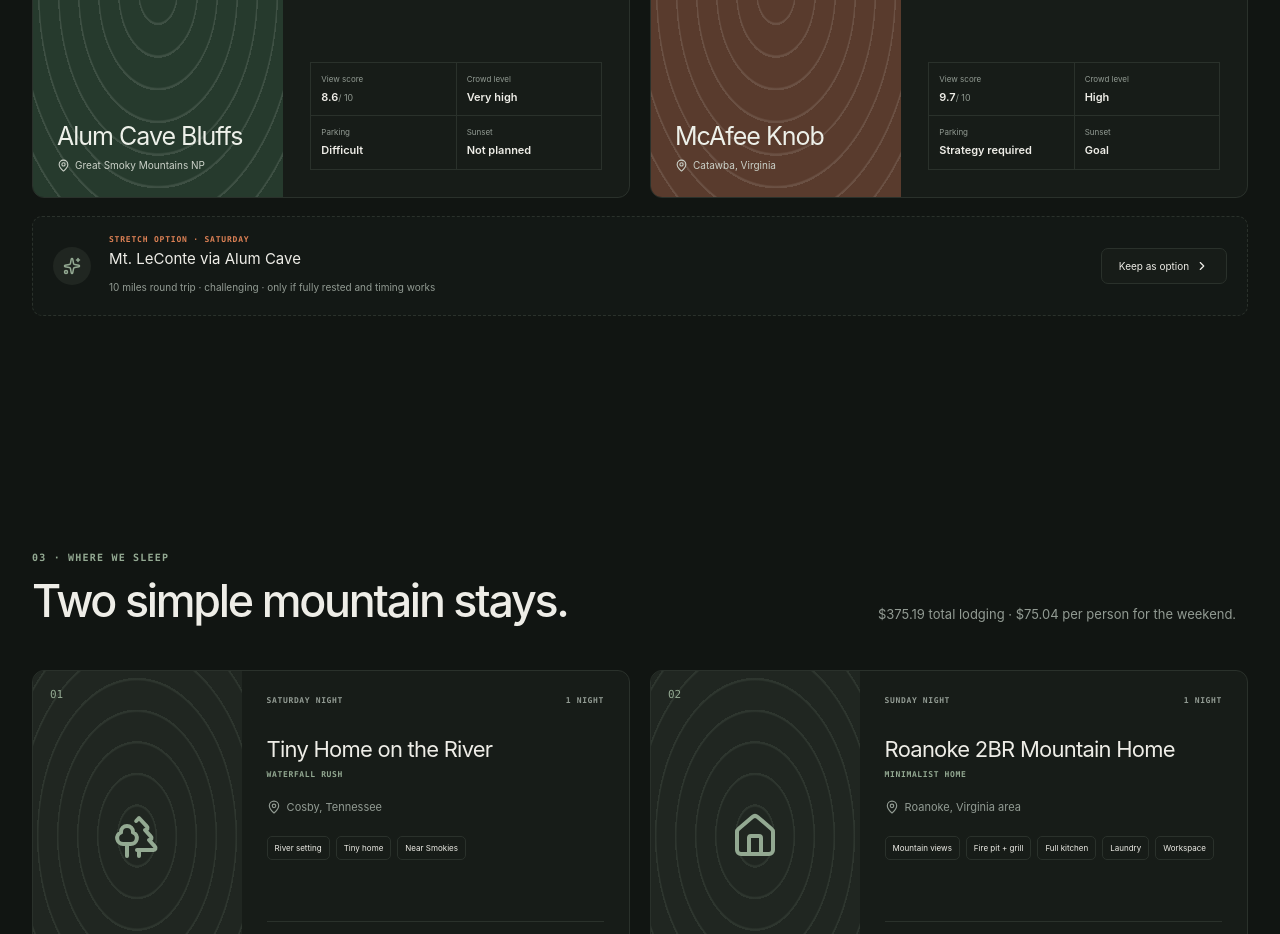
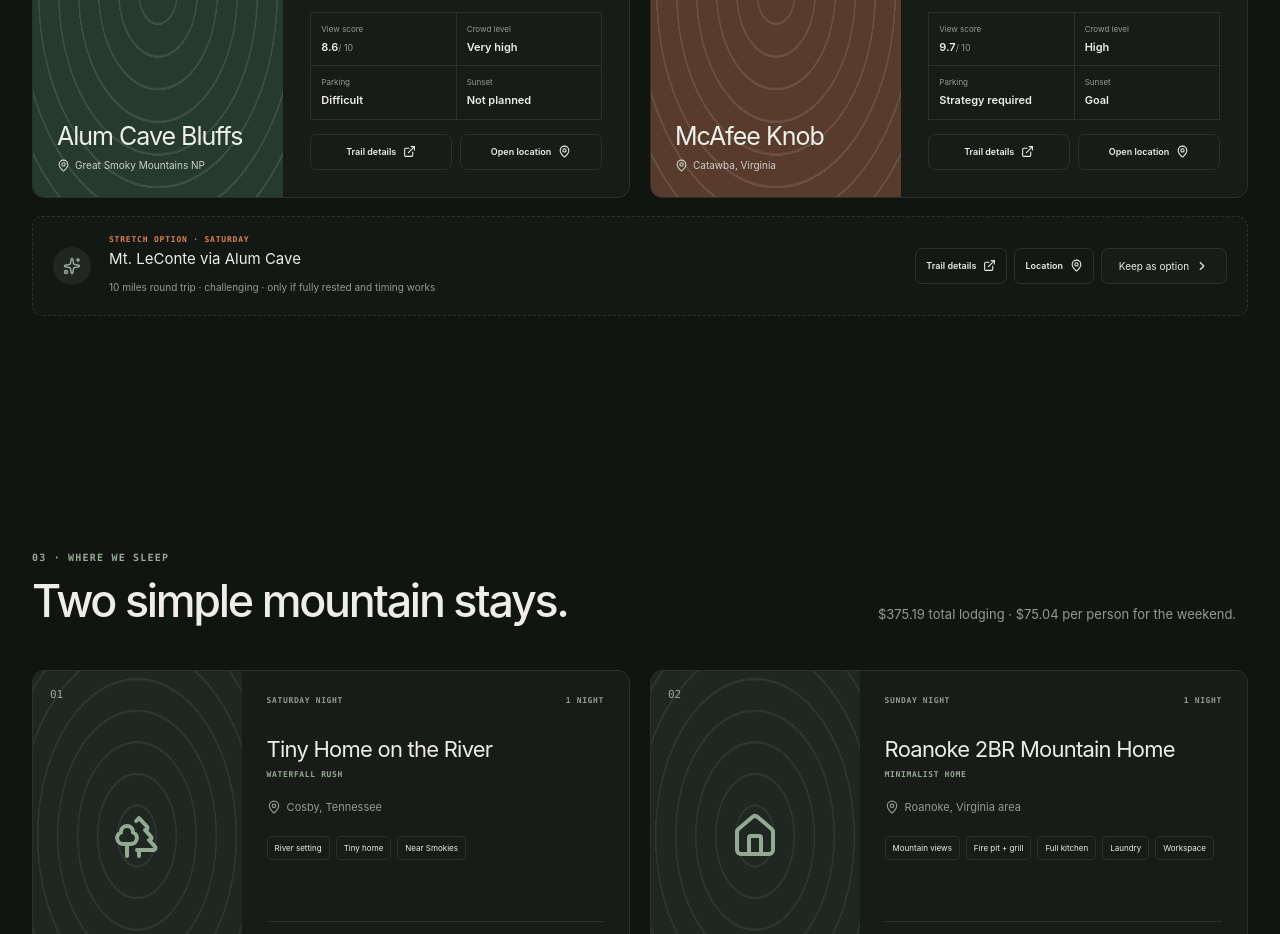
Before and after one commit to bekhruzmd/hiking-trip, a Next.js app: page / in a window 1280 px wide. Shown: the part 2300-3234 px from the top of the page. Built offline with nearby package versions, Linux system fonts and the light colour scheme.

Commit message:
Add official trail and location links

```diff
--- a/app/alignment-fixes.css
+++ b/app/alignment-fixes.css
@@ -82,6 +82,44 @@ label:has(input:focus-visible) {
 
 .ratings {
   margin-top: auto;
+}
+
+.trail-links {
+  display: grid;
+  grid-template-columns: 1fr 1fr;
+  gap: 8px;
+  margin-top: 14px;
+}
+
+.trail-links a,
+.stretch-actions a {
+  display: inline-flex;
+  min-height: 36px;
+  align-items: center;
+  justify-content: center;
+  gap: 7px;
+  border: 1px solid var(--border);
+  border-radius: 7px;
+  color: var(--foreground);
+  background: transparent;
+  font-size: 9px;
+  font-weight: 600;
+  white-space: nowrap;
+}
+
+.trail-links a:hover,
+.stretch-actions a:hover {
+  background: var(--muted);
+}
+
+.stretch-actions {
+  display: flex;
+  align-items: center;
+  gap: 7px;
+}
+
+.stretch-actions a {
+  padding: 0 10px;
 }
 
 .stay-bottom {
@@ -209,6 +247,16 @@ label:has(input:focus-visible) {
     min-height: 40px;
   }
 
+  .stretch-actions {
+    grid-column: 1 / -1;
+    display: grid;
+    grid-template-columns: 1fr 1fr;
+  }
+
+  .stretch-actions button {
+    grid-column: 1 / -1;
+  }
+
   .stay-bottom {
     align-items: center;
   }
--- a/app/page.tsx
+++ b/app/page.tsx
@@ -196,6 +196,9 @@ const hikes = [
     description:
       "Old-growth forest, mountain streams and Arch Rock lead to a dramatic 75–80 ft rock overhang. The trail gets considerably steeper after Arch Rock.",
     accent: "forest",
+    trailUrl: "https://www.nps.gov/places/alumcave.htm",
+    mapUrl:
+      "https://www.google.com/maps/search/?api=1&query=Alum+Cave+Trailhead+Great+Smoky+Mountains",
   },
   {
     id: "mcafee",
@@ -212,6 +215,9 @@ const hikes = [
     description:
       "An iconic Appalachian Trail overlook with a broad panorama over Catawba Valley. Arrive well before sunset; descend after dark with proper headlamps.",
     accent: "sunset",
+    trailUrl: "https://www.roanokecountyva.gov/mcafeeknob",
+    mapUrl:
+      "https://www.google.com/maps/search/?api=1&query=McAfee+Knob+Trailhead+Catawba+Virginia",
   },
 ];
 
@@ -489,6 +495,18 @@ function Hikes() {
                   <dd>{hike.sunset}</dd>
                 </div>
               </dl>
+              <div className="trail-links">
+                <a
+                  href={hike.trailUrl}
+                  target="_blank"
+                  rel="noreferrer"
+                >
+                  Trail details <ExternalLink size={13} />
+                </a>
+                <a href={hike.mapUrl} target="_blank" rel="noreferrer">
+                  Open location <MapPin size={13} />
+                </a>
+              </div>
             </div>
           </article>
         ))}
@@ -505,6 +523,21 @@ function Hikes() {
             works
           </span>
         </div>
+        <div className="stretch-actions">
+          <a
+            href="https://www.nps.gov/thingstodo/leconte-via-alum-cave-trail.htm"
+            target="_blank"
+            rel="noreferrer"
+          >
+            Trail details <ExternalLink size={13} />
+          </a>
+          <a
+            href="https://www.google.com/maps/search/?api=1&query=Mount+LeConte+Tennessee"
+            target="_blank"
+            rel="noreferrer"
+          >
+            Location <MapPin size={13} />
+          </a>
           <button onClick={() => setStretch(!stretch)} aria-pressed={stretch}>
             {stretch ? (
               <>
@@ -516,6 +549,7 @@ function Hikes() {
               </>
             )}
           </button>
+        </div>
       </article>
     </section>
   );
```
Lines whose indentation alone changed are shown as unchanged.
